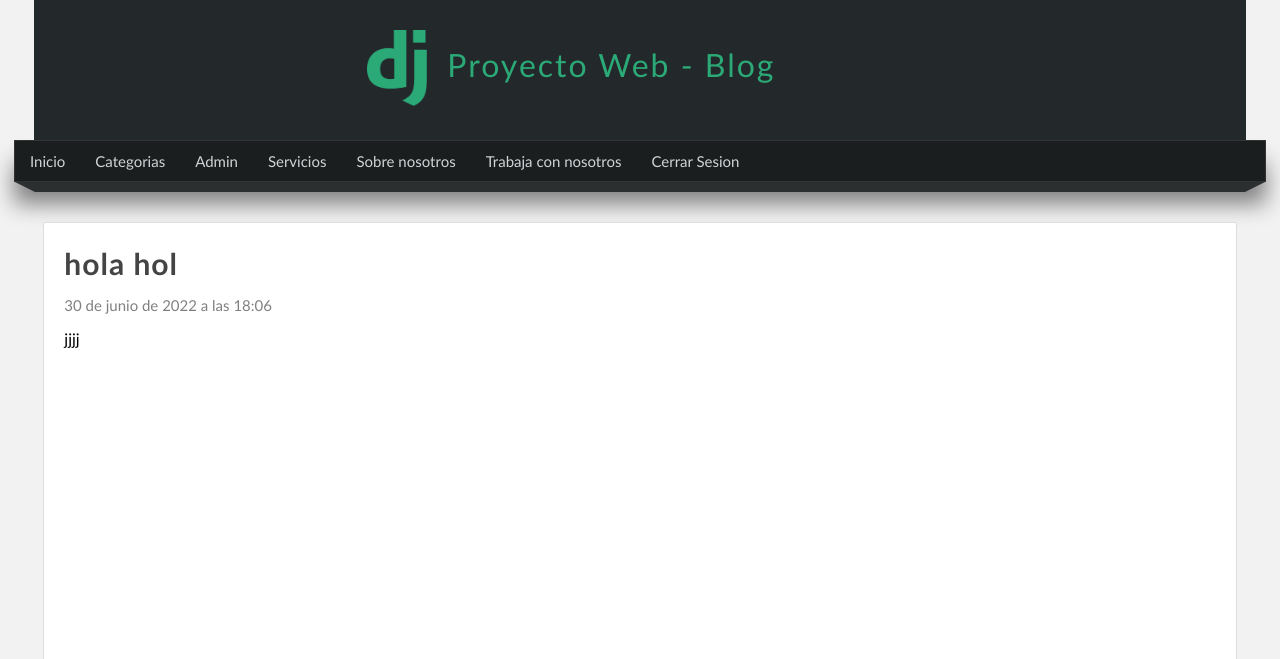
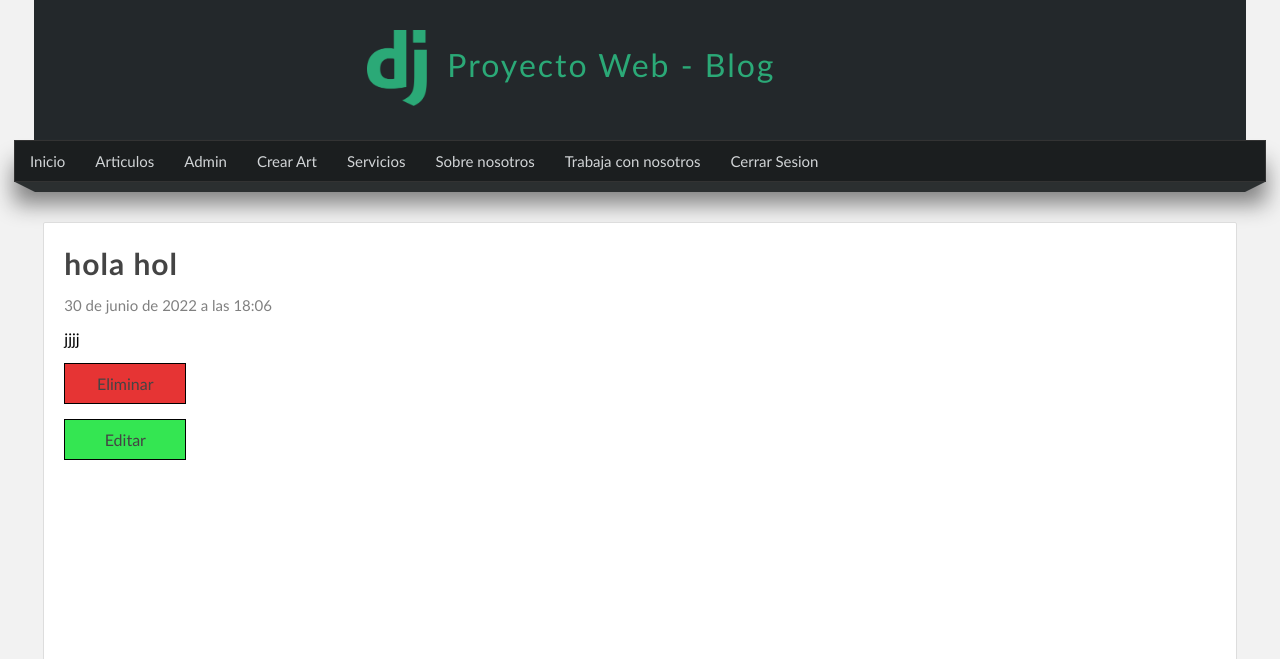
Before and after one commit to ernieve/ProyectoBlog, a Django app: page /articulo/5 in a window 1280 px wide. Shown: the top 659 px of the page. Run offline with Django 4.2, Linux system fonts and the light colour scheme; a user stored in the database is signed in; data comes from the database, SQL or seed files in the repository; both versions use the stored data as it was before the commit; parts of the project's set-up code (start-up, migrations or seed data) failed here and were passed over; some libraries are stand-ins or nearby versions.

Commit message:
Delete/modify
Agregando borrado y modificacion

```diff
--- a/blogApp/admin.py
+++ b/blogApp/admin.py
@@ -10,8 +10,8 @@ class CategoryAdmin(admin.ModelAdmin):
 class ArticleAdmin(admin.ModelAdmin):
     readonly_fields=('user','created_at','updated_at',)
     search_fields=('title','content','user__username','categories__name')
-    list_display = ('title','user','created_at','public')
-    list_filter = ('public','user__username','categories__name')
+    list_display = ('title','user','created_at')
+    list_filter = ('user__username','categories__name')
 
     #Metodo para manipular el comportamiento cuando yo guardo un articulo
     def save_model(self, request, obj, form, change):
--- a/blogApp/context_processor.py
+++ b/blogApp/context_processor.py
@@ -4,7 +4,7 @@ from blogApp.models import Category,Article
 #Funcion para obtener paginas, es semejante a crear una vista, para poder usarla en varios sitios
 def get_categoria(request):
     #No utilizo el .all() porque seria pesado para el Framework, es mejor usar el .values_list() porque puedo seleccionar el/los elemento(s) que quiero mostrar
-    ids_categorias_en_uso = Article.objects.filter(public=True).values_list('categories',flat=True)
+    ids_categorias_en_uso = Article.objects.values_list('categories',flat=True)
     categorias = Category.objects.filter(id__in=ids_categorias_en_uso).values_list('id','name')
     #Asi envio todas la paginas que tenga guardadas en mi BD
     return {
--- a/blogApp/models.py
+++ b/blogApp/models.py
@@ -24,7 +24,6 @@ class Article(models.Model):
     title=models.CharField(max_length=150,verbose_name='Titulo')
     content=RichTextField(verbose_name='Contenido')
     image = models.ImageField(default='null',verbose_name='Imagen',upload_to='articulos')
-    public=models.BooleanField(verbose_name='¿Publicado?')
     created_at=models.DateTimeField(auto_now_add=True,verbose_name='Creado el')
     updated_at=models.DateTimeField(auto_now=True,verbose_name='Editado el')
     #Aqui creo relacion, osea FK, con el modelo de usuarios. El cascade borrara todos los articulos si es usuario es eliminado, es decir, no habra ER
--- a/blogApp/templates/articulos/detalle.html
+++ b/blogApp/templates/articulos/detalle.html
@@ -17,5 +17,9 @@
         <!--Uso el pipe safe para que tome el codigo como html y no como texto plano, es decir, usara las etiquetas-->
         {{articulo.content|safe}}
     </p>
+    <p>
+      <a href="{% url 'delete_articulo' id=articulo.id %}" class="btn btn-borrar">Eliminar</a>
+      <a href="{% url 'editar_articulo' id=articulo.id %}" class="btn2 btn-modificar">Editar</a>
+   </p>
 
 {% endblock content %}
--- a/blogApp/urls.py
+++ b/blogApp/urls.py
@@ -7,4 +7,7 @@ urlpatterns = [
     path('articulos/',views.articulos,name="articulos"),
     path('categoria/<int:categoria_id>',views.categoria,name="categoria"),
     path('articulo/<int:article_id>',views.article,name="articulo"),
+    path('articulo/crear_articulo/',views.crear_articulos,name='crear_articulo'),
+    path('articulo/delete_articulo/<str:id>',views.delete_articulo,name='delete_articulo'),
+    path('articulo/editar_articulo/<str:id>', views.editar_articulo, name= "editar_articulo"),
 ]
--- a/blogApp/views.py
+++ b/blogApp/views.py
@@ -1,9 +1,9 @@
 from django.db import reset_queries
-from django.shortcuts import render, get_object_or_404
+from django.shortcuts import render, get_object_or_404, redirect
 from blogApp.models import *
 from django.contrib.auth.decorators import login_required
+from .forms import *
 
-#Importar la paginacion
 from django.core.paginator import Paginator
 
 # Create your views here.
@@ -11,10 +11,6 @@ from django.core.paginator import Paginator
 def articulos(request):
     #Sacar articulos
     articulos = Article.objects.all()#.order_by('-id') #El ordenamiento de ultimo lo estoy haciendo en la clase meta del modelo
-
-    #Usando la libreria de paginacion
-    #Paginar articulos
-    #El primer campo que le paso es la variable de articulos y el segundo es la cantidad que quiero se muestre
     paginator = Paginator(articulos,3)
 
     # Recorger numero paginas
@@ -22,16 +18,60 @@ def articulos(request):
     page_articles=paginator.get_page(page)
 
     return render(request,'articulos/listas.html',{'title':'Articulos','articles':page_articles})
-    #return render(request,'articulos/listas.html',{'title':'Articulos','articles':articulos})
+
+@login_required(login_url='inicio_sesion')
+def crear_articulos(request):
+    #POST
+    if request.method=="POST":
+
+        formulario = FormArticulo(request.POST)
+
+        if formulario.is_valid():
+
+            info_articulo = formulario.cleaned_data
+
+            articulo = Article(title = info_articulo["title"],
+                            content = info_articulo["content"],
+                            user_id = request.user.id)
+            articulo.save()
+
+            return redirect("articulos")
+
+        else:
+            redirect("inicio")
+    else:
+        formulario_vacio = FormArticulo()
+        return render(request,"articulos/form_articulo.html",{'form':formulario_vacio})
+
+def editar_articulo(request,id):
+
+    articulo = Article.objects.get(id=id)
+
+    if request.method == "POST":
+
+        formulario = FormArticulo(request.POST)
+        if formulario.is_valid():
+            info_articulo = formulario.cleaned_data
+            articulo = Article(title = info_articulo["title"],content = info_articulo["content"],user_id = request.user.id)
+            articulo.save()
+            return redirect('articulos')
+    #get
+    formulario_vacio = FormArticulo(initial={"title":articulo.title,
+                                "content":articulo.content})
+    return render(request,"articulos/form_articulo.html",{'form':formulario_vacio})
+
+
+
+@login_required(login_url='inicio_sesion')
+def delete_articulo(request,id):
+    borrar_articulo = Article.objects.get(pk=id)
+    borrar_articulo.delete()
+    return redirect("articulos")
 
 @login_required(login_url='inicio_sesion')
 def categoria(request,categoria_id):
-    #categoria = Category.objects.get(id=categoria_id)
-    #Arrojando error 404 sino consigue el id
     categoria = get_object_or_404(Category, id=categoria_id)
-    #Aqui estoy haciendo una consulta buscando los articulos que corresponden a la categoria donde abro la ventana
     articulos = Article.objects.filter(categories=categoria_id)
-    #Debo cuidar de enviar el mismo nombre de clave para los articulos ya que estoy reusando la template lista
     return render(request,'categorias/categoria.html',{'categoria':categoria,'articles':articulos})
 
 @login_required(login_url='inicio_sesion')
--- a/mainApp/static/css/styles.css
+++ b/mainApp/static/css/styles.css
@@ -310,10 +310,21 @@ nav ul li a:hover{/*pseudo clase para dar estilos cuando pasa el mouse encima de
     line-height: 25px;
 }
 
-/* Boton de borrado */
+/* Botones */
 .btn{
     padding: 10px;
     background: rgb(230, 52, 52);
+    color: white;
+    border: 1px solid black;
+    display: block;
+    width: 100px;
+    margin-top: 15px;
+    text-align: center;
+}
+
+.btn2{
+    padding: 10px;
+    background: rgb(52, 230, 82);
     color: white;
     border: 1px solid black;
     display: block;
--- a/mainApp/templates/layouts/base.html
+++ b/mainApp/templates/layouts/base.html
@@ -27,19 +27,14 @@
 
             {% if user.email %}
                 <li>
-                    <a href="{% url 'articulos' %}">Categorias</a>
-                    <ul>
-                        {% for categoria in categorias  %}
-                        <li>
-                            <a href="{% url 'categoria' categoria.0 %}">{{categoria.1}}<a>
-                        </li>
-                        {% endfor %}
-                    </ul>
+                    <a href="{% url 'articulos' %}">Articulos</a>
                 </li>
                 <li>
                     <a href="http://127.0.0.1:8000/admin/">Admin</a>
                 </li>
-                <!--Aqui cargo las paginas que creo desde mi pase de datos para mostrar en el menu, recorro el array e indico la posicion que deseo mostrar-->
+                <li>
+                    <a href="{% url 'crear_articulo' %}">Crear Art</a>
+                </li>
                 {% for pagina in paginas %}
                     <li>
                         <a href="{% url 'pagina' pagina.2 %}">{{ pagina.1 }}</a>
--- a/pagesApp/models.py
+++ b/pagesApp/models.py
@@ -1,6 +1,4 @@
-from tabnanny import verbose
 from django.db import models
-#Importar el editor de texto enriquecido, luego de haberlo instalado (pip install django-ckeditor)
 from ckeditor.fields import RichTextField
 
 # Create your models here.
```
Also changed, not shown: blogApp/forms.py (added, +9 -0 lines), blogApp/templates/articulos/form_articulo.html (added, +11 -0 lines), blogApp/migrations/0003_remove_article_public.py (added), db.sqlite3.
